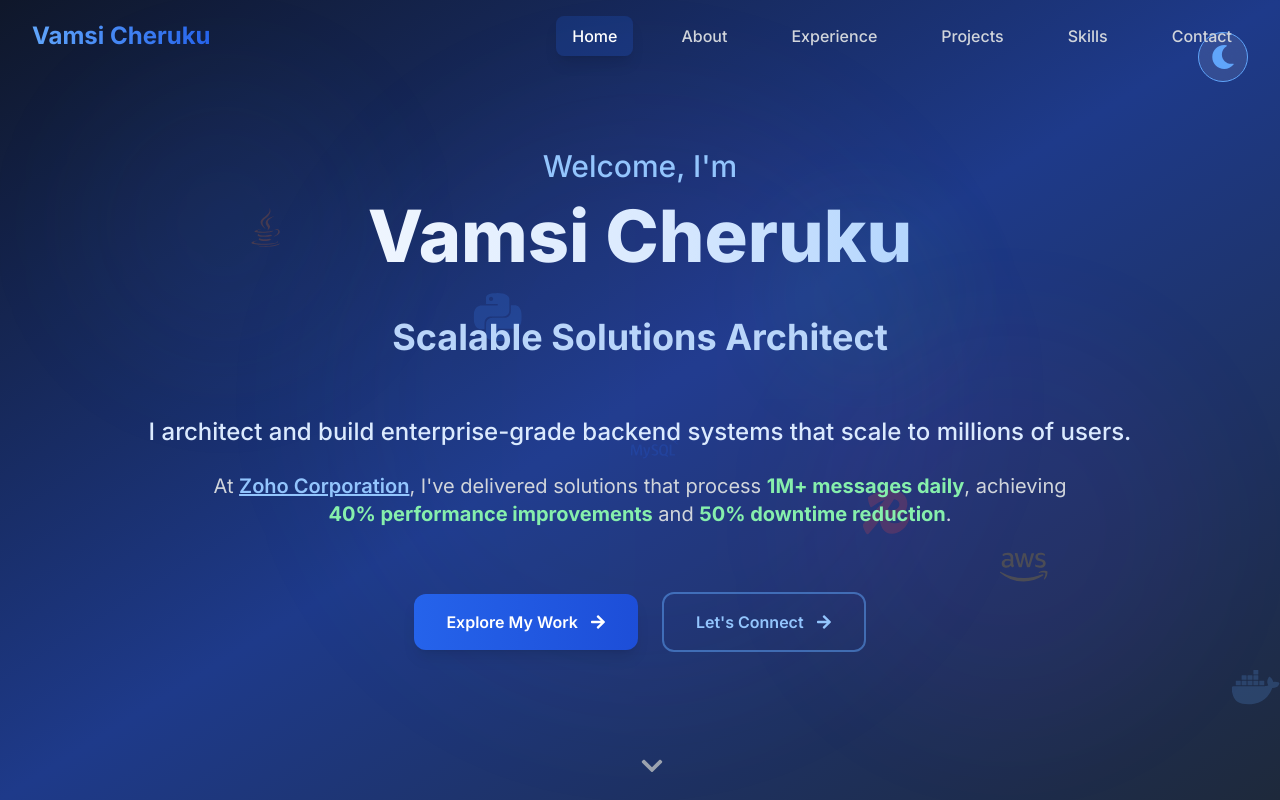
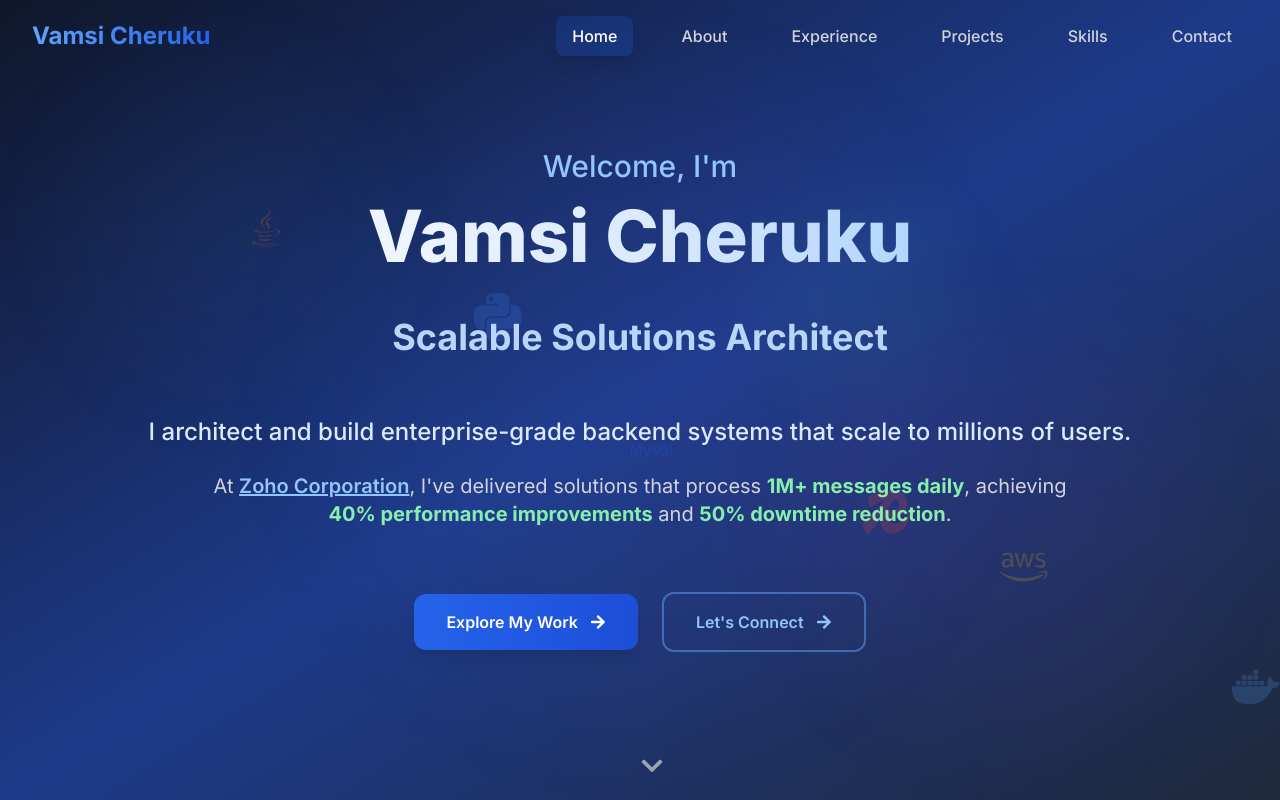
Before and after one commit to Vamsi-027/Portfolio, a React (Create React App) app: page / in a window 1280 px wide. Shown: the top 800 px of the page. Built offline with nearby package versions, Linux system fonts and the light colour scheme.

Commit message:
Dark mode button removed

```diff
--- a/src/components/Hero.js
+++ b/src/components/Hero.js
@@ -1,30 +1,14 @@
 import { motion } from "framer-motion";
 import { useInView } from "react-intersection-observer";
 import { useState, useEffect } from "react";
-import { FaChevronDown, FaMoon, FaSun, FaRocket, FaChartLine, FaShieldAlt, FaGlobe, FaGithub, FaLinkedin, FaArrowRight } from "react-icons/fa";
+import { FaChevronDown, FaRocket, FaChartLine, FaShieldAlt, FaGlobe, FaGithub, FaLinkedin, FaArrowRight } from "react-icons/fa";
 import { SiPython, SiMysql, SiRedis, SiDocker } from "react-icons/si";
 import { DiJava } from "react-icons/di";
 import { FaAws } from "react-icons/fa";
 
 function Hero() {
   const { ref, inView } = useInView({ threshold: 0.3, triggerOnce: true });
-  const [darkMode, setDarkMode] = useState(() =>
-    typeof window !== 'undefined' ? document.documentElement.classList.contains('dark') : false
-  );
   const [currentText, setCurrentText] = useState(0);
-
-  const toggleDarkMode = () => {
-    if (typeof window !== 'undefined') {
-      const html = document.documentElement;
-      if (html.classList.contains('dark')) {
-        html.classList.remove('dark');
-        setDarkMode(false);
-      } else {
-        html.classList.add('dark');
-        setDarkMode(true);
-      }
-    }
-  };
 
   // Animated text rotation
   const animatedTexts = [
@@ -86,18 +70,6 @@
       animate={inView ? "visible" : "hidden"}
       variants={containerVariants}
     >
-      {/* Dark/Light Mode Toggle */}
-      <button
-        className="absolute top-8 right-8 z-20 bg-white/10 backdrop-blur-md border border-blue-400 rounded-full p-3 text-blue-400 hover:bg-blue-600/20 transition-all duration-300 hover:scale-110"
-        aria-label="Toggle dark/light mode"
-        onClick={toggleDarkMode}
-      >
-        {darkMode ? (
-          <FaSun size={24} />
-        ) : (
-          <FaMoon size={24} />
-        )}
-      </button>
 
       {/* Hero Content */}
       <div className="flex flex-col items-center justify-center w-full max-w-7xl px-4 py-16 md:py-32 gap-16 relative z-10">
```
